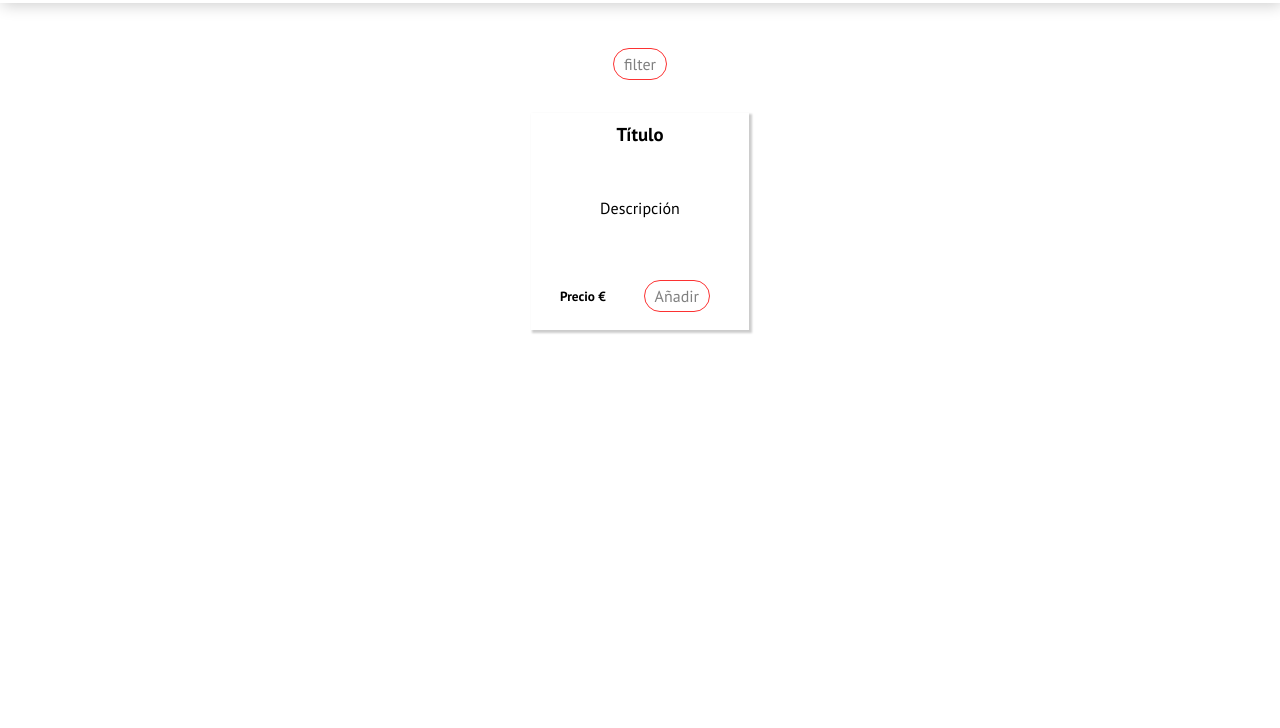
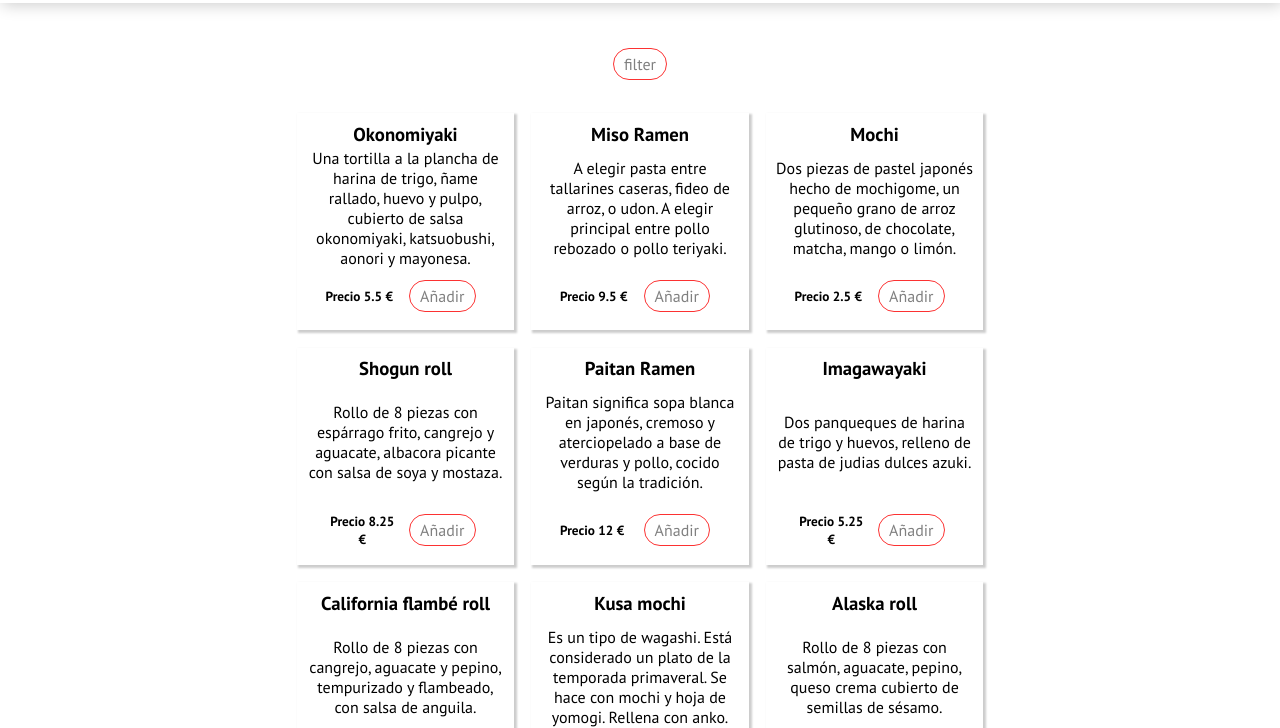
Before and after one commit to GabyRosas/kamakura-food, a website built with Vite: page index.html in a window 1280 px wide. Shown: the part 72-800 px from the top of the page. Built offline with nearby package versions, Linux system fonts and the light colour scheme.

Commit message:
feat - add function to show all menu items

```diff
--- a/index.html
+++ b/index.html
@@ -74,6 +74,7 @@
         </aside>
     </div>
 
+    <script src="/src/menu.js" type="module"></script>
 </body>
 
 </html>
--- a/src/menu.js
+++ b/src/menu.js
@@ -1,3 +1,34 @@
+import {filters, products} from "../assets/data/data.js"
 //DEBE imprimir en pantalla la información de filtros.
 
 //DEBE imprimir en pantalla los productos, con su Título, descripción y precio en € y botón de añadir.
+
+const allProductsContainer = document.getElementById("products");
+const productContainer = document.querySelector(".product-container");
+const productNameContainer = document.querySelector(".product-container").children[0];
+const productDescriptionContainer = document.querySelector(".product-container").children[1];
+const productPriceContainer = document.querySelector(".price-container").children[0];
+
+function changeExampleCard () {
+    productNameContainer.innerText = products[0].name;
+    productDescriptionContainer.innerText = products[0].description;
+    productPriceContainer.innerText = `Precio ${products[0].price} €`;
+}
+
+
+function addProductContainer (array) {
+
+    changeExampleCard();
+
+    for (let i = 1; i <= array.length; i++) {
+
+        const productContainerCopy = productContainer.cloneNode(true);
+        allProductsContainer.appendChild(productContainerCopy);
+
+        productNameContainer.innerText = array[i].name;
+        productDescriptionContainer.innerText = array[i].description;
+        productPriceContainer.innerText = `Precio ${array[i].price} €`;
+    }
+}
+
+addProductContainer(products)
```
